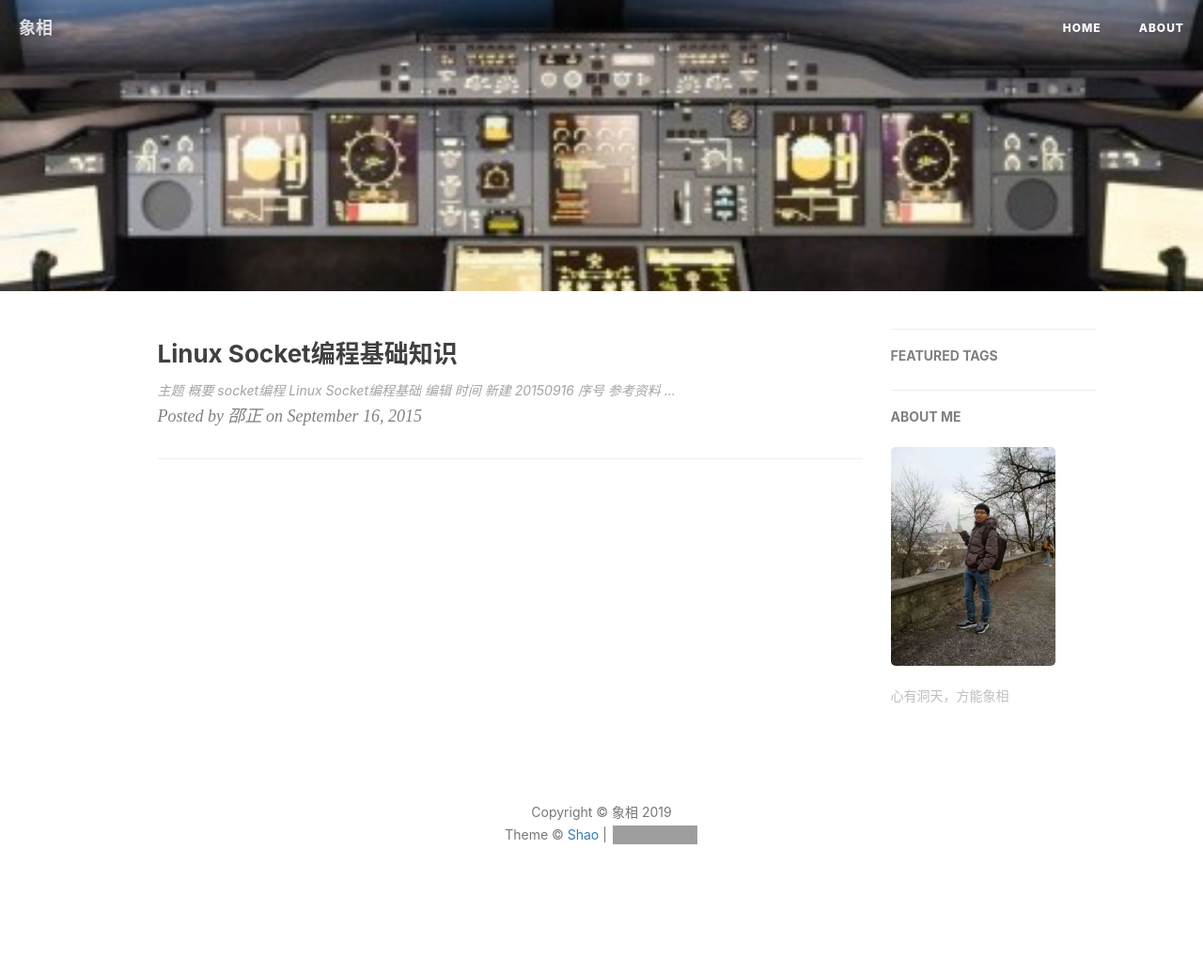
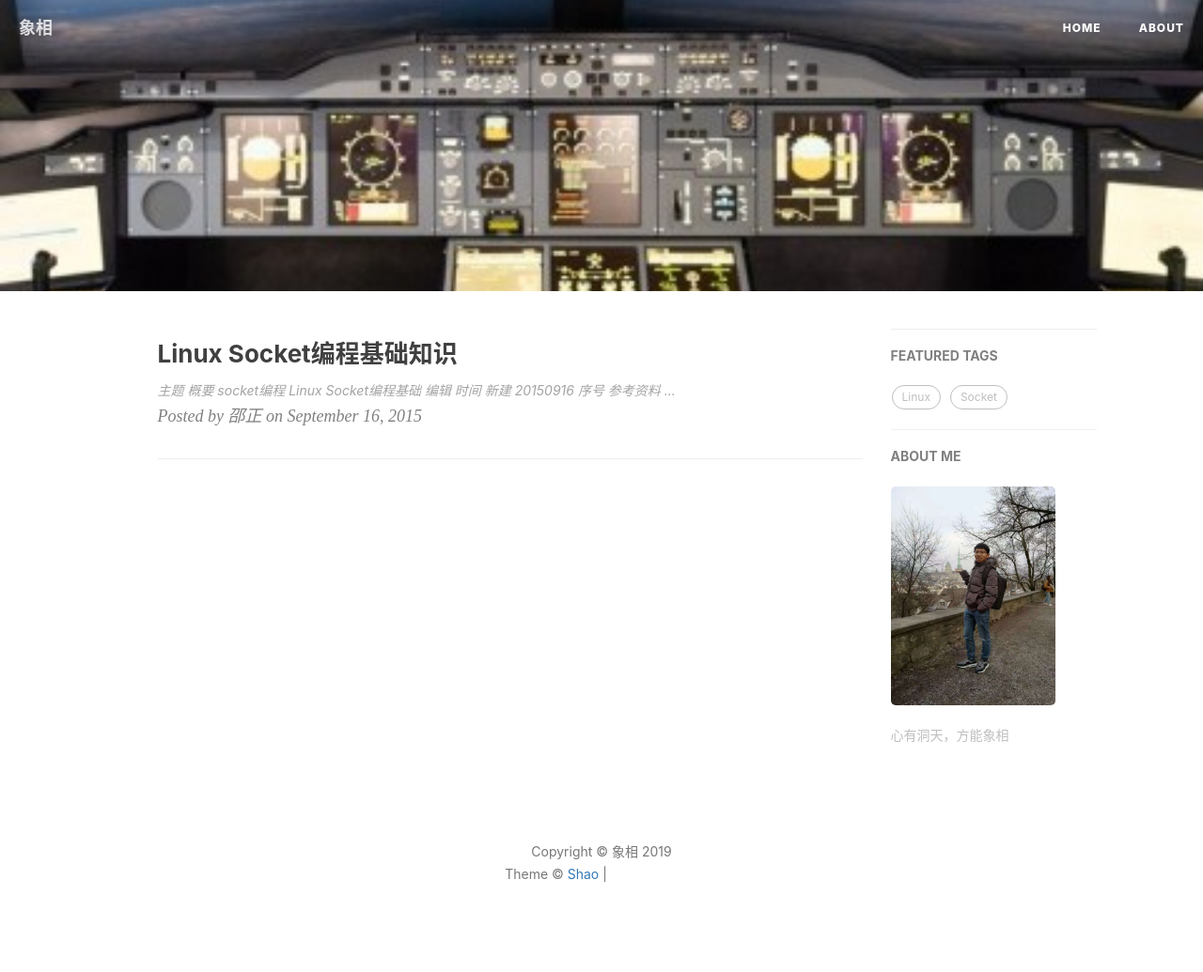
Before and after one commit to shaozhenged/shaozhenged.github.io, a Jekyll site: the page built from index.html, in a window 1280 px wide. Shown: the whole page at 94% size. Built offline with Jekyll 4.4.1, drawn with Linux system fonts in a browser that asks for light colours; nearby versions of some CDN libraries; the list of posts is cut into pages by our own code; comment, search, counter and statistics services are not loaded; before the commit the page ends 993 px from its top, so only the background shows below that; grey boxes are pictures that could not be loaded.

Commit message:
modify config

```diff
--- a/_config.yml
+++ b/_config.yml
@@ -70,32 +70,4 @@
 
 # Featured Tags
 featured-tags: true                     # whether or not using Feature-Tags
-featured-condition-size: 1              # A tag will be featured if the size of it is more than this condition value
-
-
-
-# Friends
-#friends: [
-#    {
-#        title: "天镶的博客",
-#        href: "http://lingyu.wang/"
-#    },{
-#        title: "Luke的自留地",
-#        href: "http://hmqk1995.github.io"
-#    },{
-#        title: "Ebn's Blog",
-#        href: "http://ebnbin.com/"
-#    },{
-#        title: "SmdCn's Blog",
-#        href: "http://blog.smdcn.net"
-#    },{
-#        title: "解旻的博客",
-#        href: "http://xieminis.me/"
-#    },{
-#        title: "DHong Say",
-#        href: "http://dhong.co"
-#    },{
-#        title: "尹峰以为",
-#        href: "http://ingf.github.io/"
-#    }
-#]
+featured-condition-size: 0             # A tag will be featured if the size of it is more than this condition value
```
